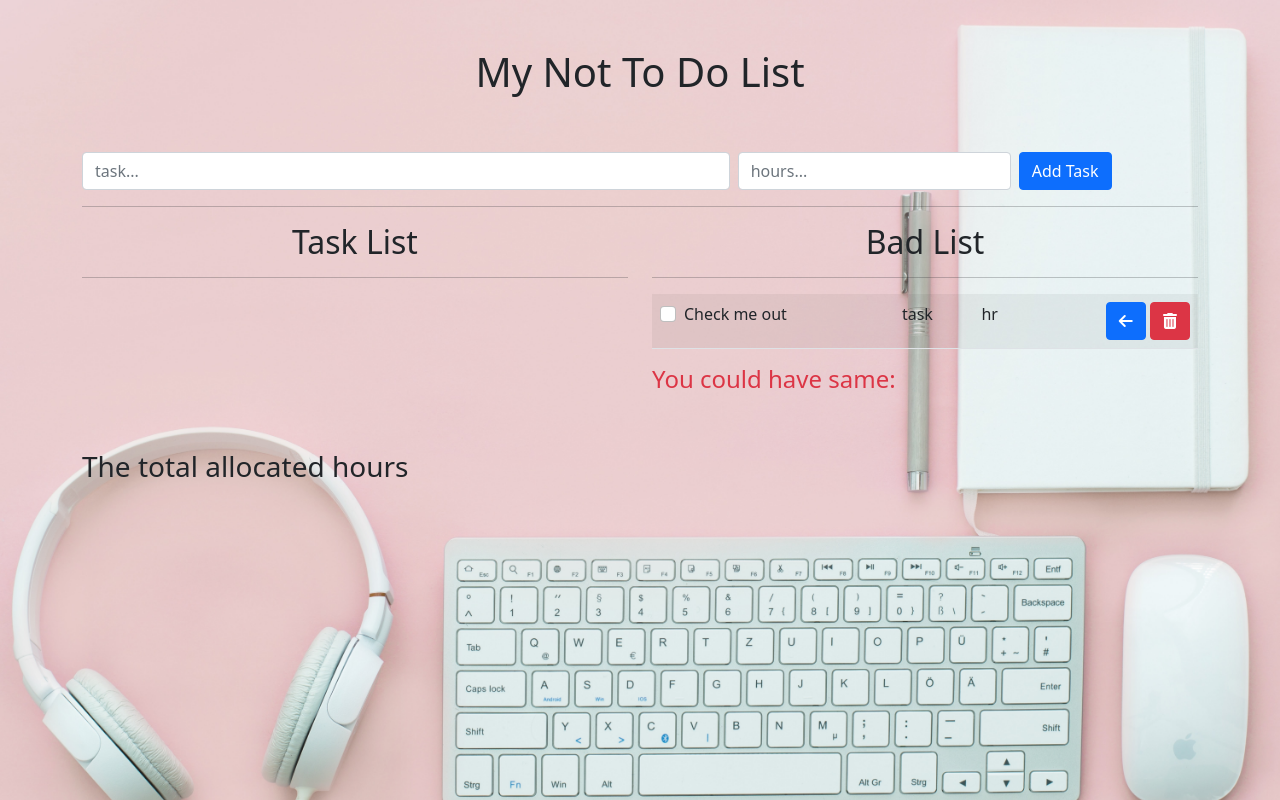
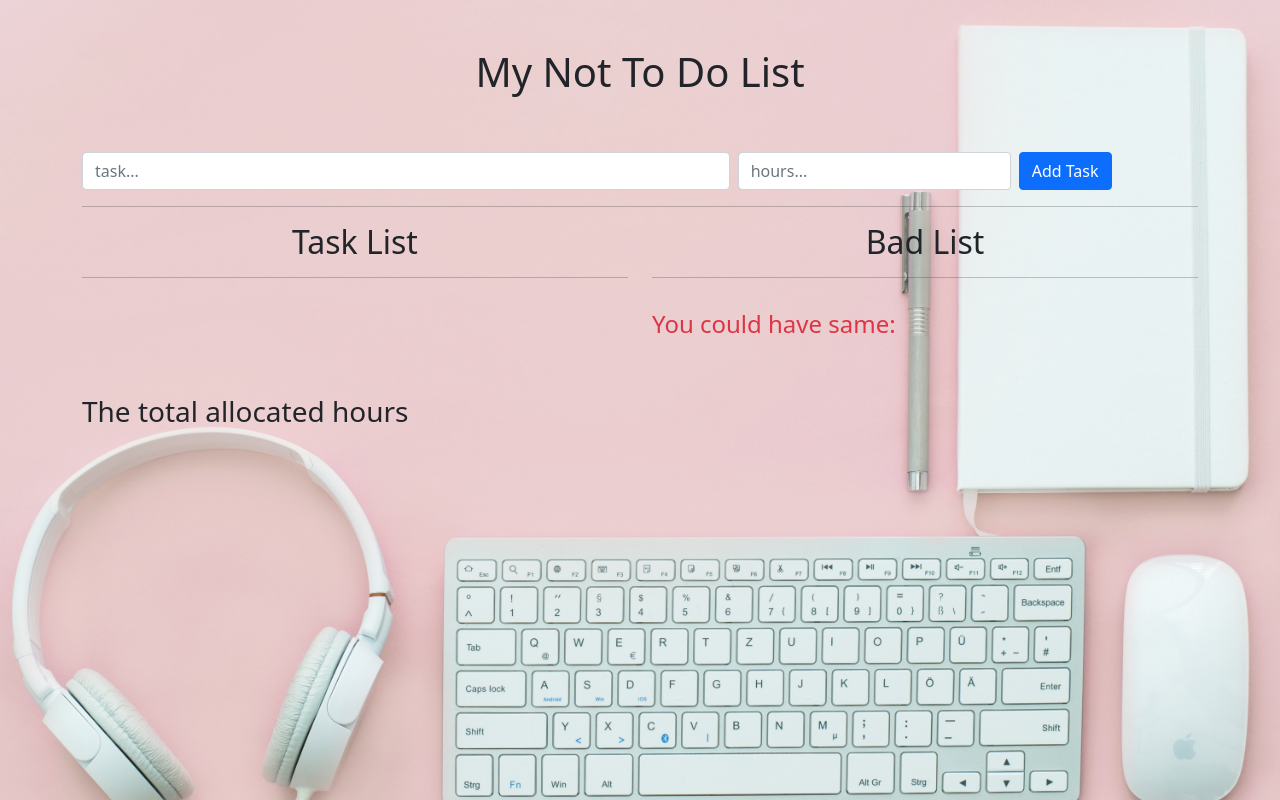
Before and after one commit to tech-and-me/React-NotToDoList, a React (Create React App) app: page / in a window 1280 px wide. Built offline with nearby package versions, Linux system fonts and the light colour scheme.

Commit message:
move the tasklists item to the badlist when we onClick the arrow

```diff
--- a/src/App.js
+++ b/src/App.js
@@ -11,6 +11,7 @@ function App() {
 
   //state to store all the task lists
   const [taskLists, setTaskList] = useState([]);
+  const [badLists, setBadList] = useState([]);
 
   const addToTaskList = taskObj => {
     console.log(taskObj); // to read
@@ -26,6 +27,18 @@ function App() {
   }
 
   // 2. switch task to bad list when you click on the arrow button
+  const shiftToBadList = i => {
+    // get the item that to be shifted
+    const item = taskLists[i];
+    console.log(item)
+
+    //get the item in the bad list
+    setBadList([...badLists, item]);
+
+    //remove the item from the task list
+    removeFromTaskLists(i);
+  }
+
 
   return (
     <div className="wrapper">
@@ -39,12 +52,12 @@ function App() {
         <Row>
           {/* for Task List */}
           <Col md="6">
-            <TaskList taskLists={taskLists} removeFromTaskLists={removeFromTaskLists}/>
+            <TaskList taskLists={taskLists} removeFromTaskLists={removeFromTaskLists} shiftToBadList={shiftToBadList}/>
           </Col>
 
            {/* for Bad List*/}
           <Col md="6">
-            <BadList />
+            <BadList badLists={badLists}/>
           </Col>
 
         </Row>
--- a/src/components/tasklist/BadList.js
+++ b/src/components/tasklist/BadList.js
@@ -1,7 +1,12 @@
 import React from 'react'
 import { Button, Form, Table } from 'react-bootstrap'
 
-function BadList() {
+
+// 2. switch task to bad list when you click on the arrow button
+
+function BadList({badLists}) {
+
+
   return (
     <div>
     <h2 className="text-center">Bad List</h2>
@@ -9,13 +14,15 @@ function BadList() {
              <Table striped hover>
                   {/* delete thead */}
                   <tbody>
-                  <tr>
+                    {
+                      badLists.map((item, i) => (
+                      <tr key={i}>
                       <td>
                           <Form.Check type="checkbox" label="Check me out" />
                       </td>
 
-                  <td>task</td>
-                  <td>hr</td>
+                      <td>{item.task}</td>
+                      <td>{item.hr}hrs</td>
 
 
 
@@ -31,6 +38,9 @@ function BadList() {
 
                       </td>
                   </tr>
+                      ))
+                    }
+
                   </tbody>
               </Table>
 
--- a/src/components/tasklist/TaskList.js
+++ b/src/components/tasklist/TaskList.js
@@ -13,7 +13,7 @@ import { Button, Form, Table } from 'react-bootstrap'
 
 //
 
-function TaskList({taskLists, removeFromTaskLists}) {
+function TaskList({taskLists, removeFromTaskLists, shiftToBadList}) {
     console.log(taskLists); // to read
     return (
     <div>
@@ -37,7 +37,7 @@ function TaskList({taskLists, removeFromTaskLists}) {
                                     <Button variant="danger" onClick={() => removeFromTaskLists(i)} >
                                         <i className="fa-solid fa-trash-can" ></i>
                                     </Button> {" "}
-                                    <Button variant="primary" >
+                                    <Button variant="primary" onClick={() => shiftToBadList(i)} >
                                         <i className="fa-solid fa-arrow-right"></i>
                                     </Button>
                                 </td>
```
